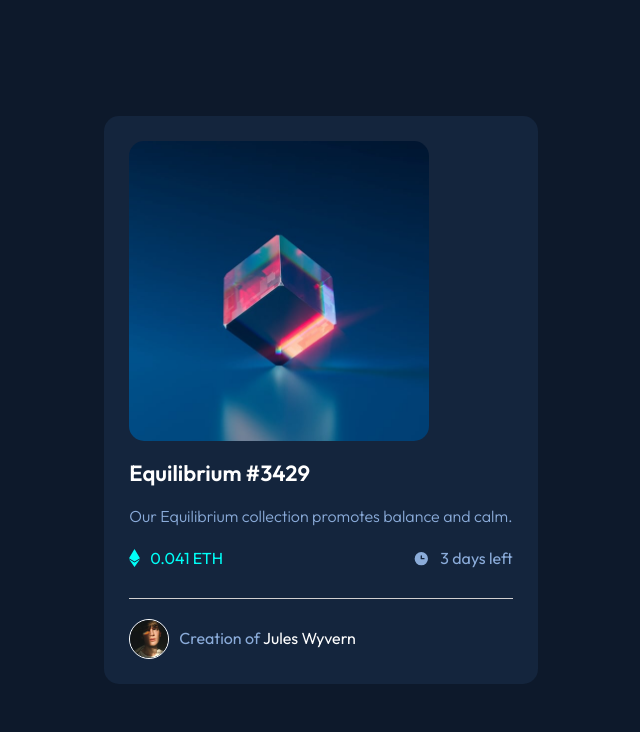
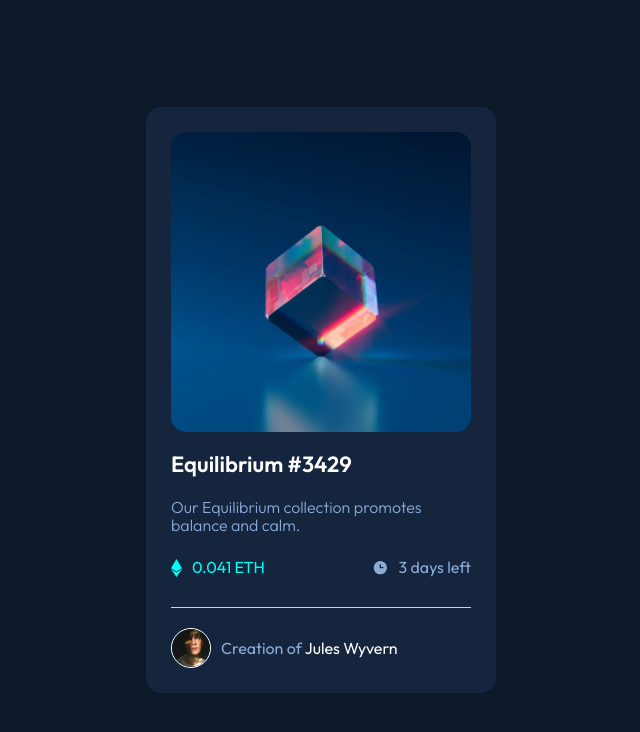
Before and after one commit to NaiSaratxaga/nft-preview-card-component, a plain HTML site: page index.html in a window 1280 px wide. Shown: the whole page, without its empty margins (319-959 px from the left). Drawn offline with Linux system fonts and the light colour scheme.

Commit message:
fix container

```diff
--- a/css/main.css
+++ b/css/main.css
@@ -30,7 +30,7 @@ body {
 }
 
 .container {
-  max-width: 3550px;
+  max-width: 350px;
   background-color: var(--very-dark-blue-cardBG);
   padding: 25px;
   border-radius: 15px;
```
